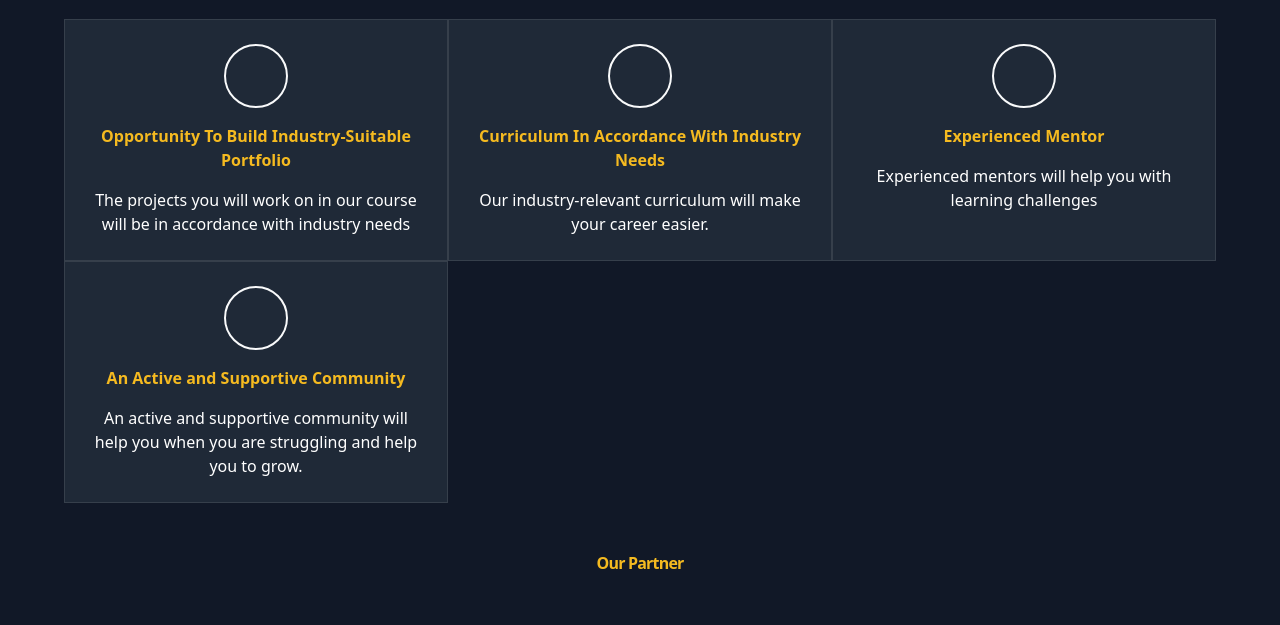
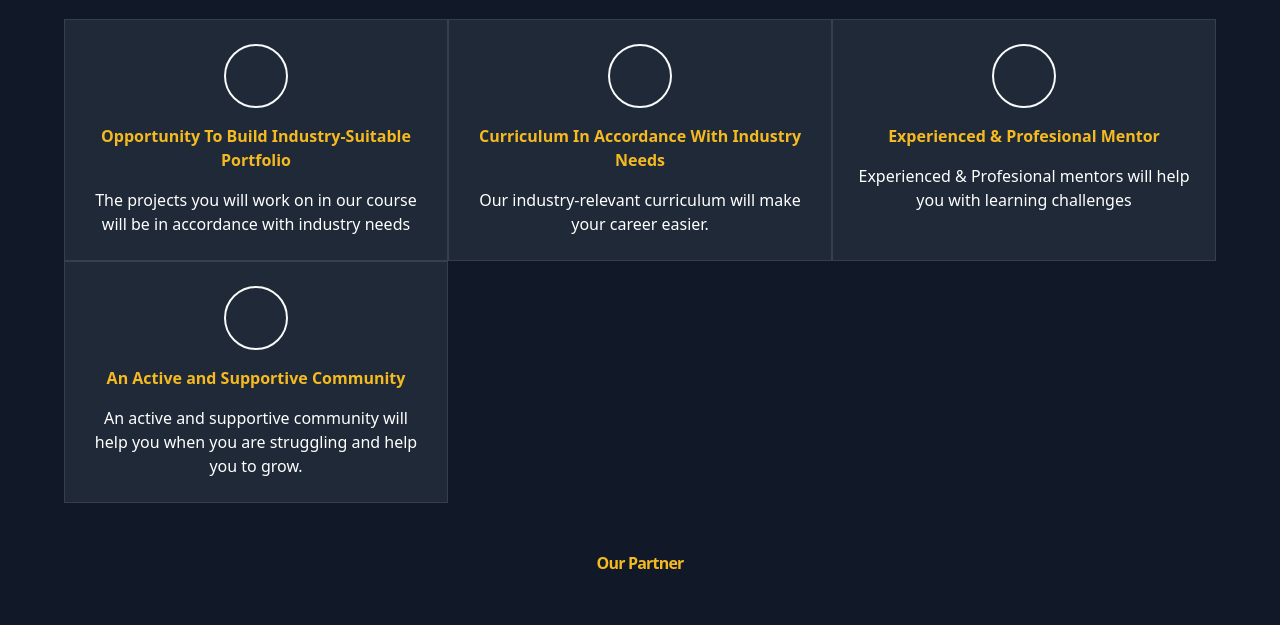
Before and after one commit to ardtys/web-cyberhouse-static, an Astro site: page / in a window 1280 px wide. Shown: the part 1600-2225 px from the top of the page. Built offline with nearby package versions, Linux system fonts and the light colour scheme; Astro itself is replaced by a stand-in of ours; some icons are missing; what tailwindcss-fluid-type would draw is missing.

```diff
--- a/src/components/Aboutus.astro
+++ b/src/components/Aboutus.astro
@@ -17,8 +17,8 @@ const features: Array<FeatureItem> = [
 		icon: 'mdi:feather',
 	},
 	{
-		title: 'Experienced Mentor',
-		description: 'Experienced mentors will help you with learning challenges',
+		title: 'Experienced & Profesional Mentor',
+		description: 'Experienced & Profesional mentors will help you with learning challenges',
 		icon: 'mdi:directions-fork',
 	},
 	{
```
